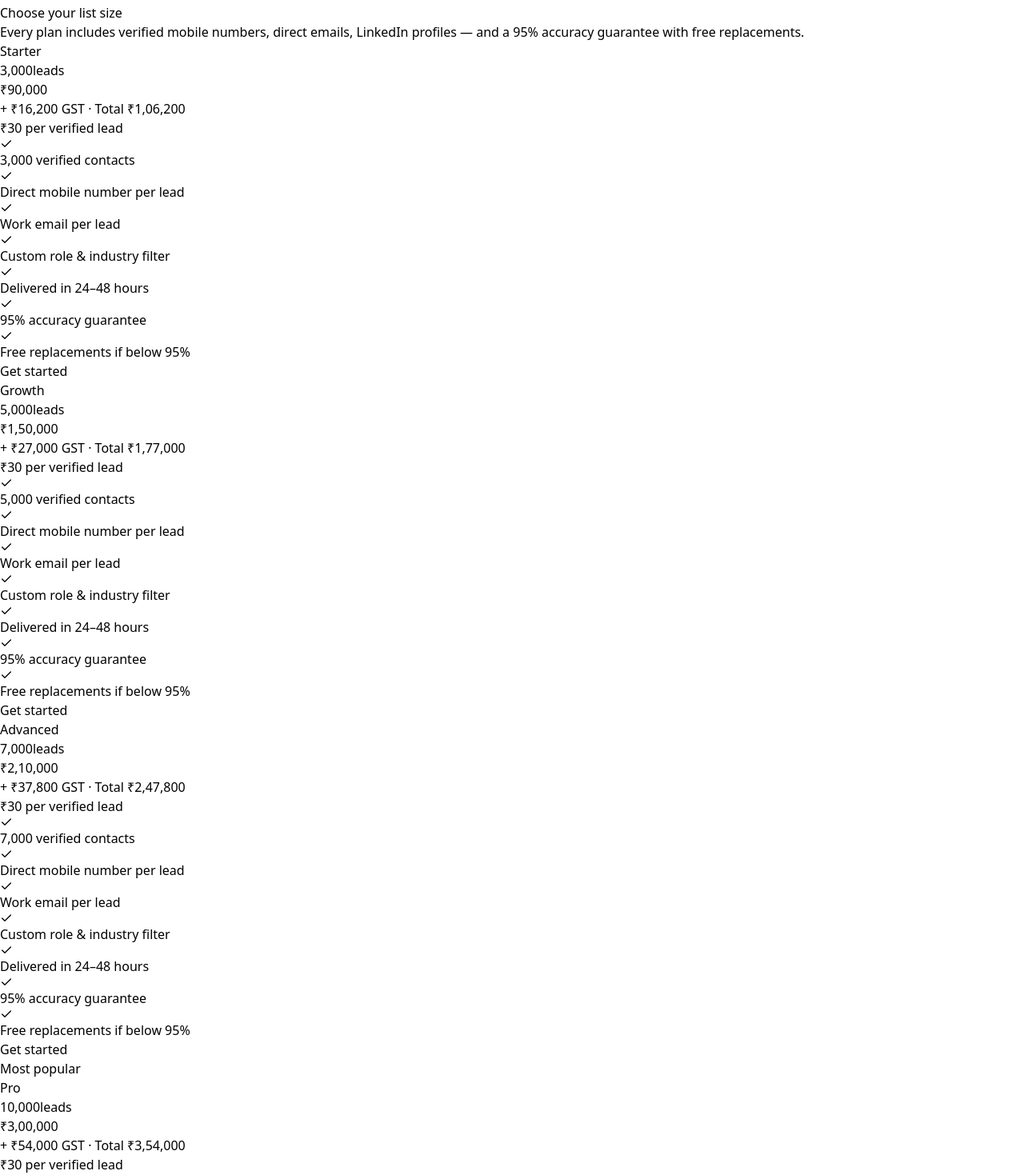
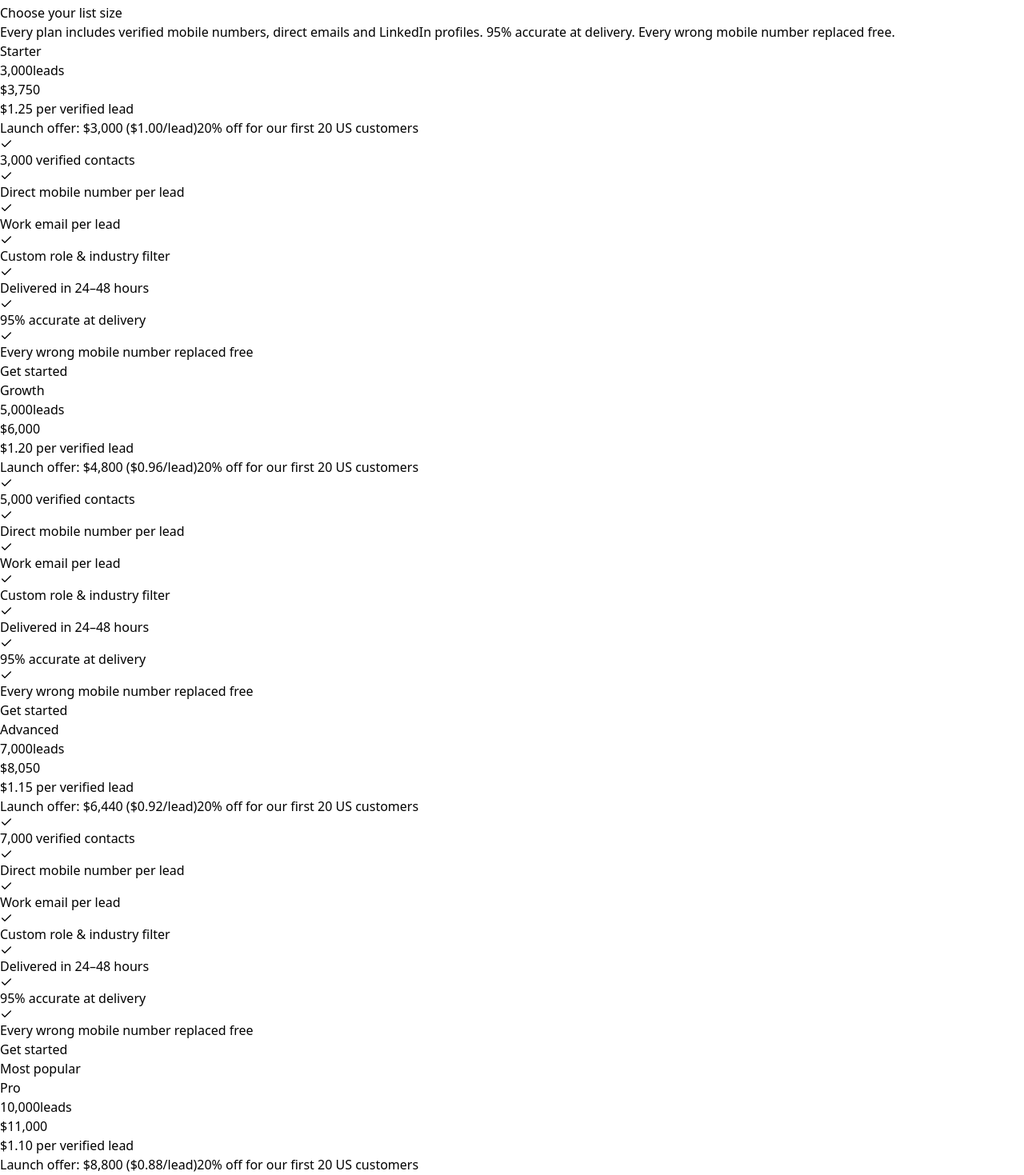
Before and after one commit to shivar531/Vitalhawks, a React (Vite) app in the folder project/: page /Pricing in a window 1280 px wide. Shown: the part 640-2109 px from the top of the page at 80% size. Built offline with nearby package versions, Linux system fonts and the light colour scheme.

Commit message:
Add files via upload

```diff
--- a/project/src/Component/Plan.jsx
+++ b/project/src/Component/Plan.jsx
@@ -3,12 +3,12 @@ import { FiCheck } from "react-icons/fi";
 import { Link } from "react-router-dom";
 
 const plans = [
-  { name: "Starter", leads: "3,000", price: "₹90,000", note: "+ ₹16,200 GST · Total ₹1,06,200" },
-  { name: "Growth", leads: "5,000", price: "₹1,50,000", note: "+ ₹27,000 GST · Total ₹1,77,000" },
-  { name: "Advanced", leads: "7,000", price: "₹2,10,000", note: "+ ₹37,800 GST · Total ₹2,47,800" },
-  { name: "Pro", leads: "10,000", price: "₹3,00,000", note: "+ ₹54,000 GST · Total ₹3,54,000" },
-  { name: "Scale", leads: "15,000", price: "₹4,50,000", note: "+ ₹81,000 GST · Total ₹5,31,000" },
-  { name: "Enterprise", leads: "20,000", price: "₹6,00,000", note: "+ ₹1,08,000 GST · Total ₹7,08,000" },
+  { name: "Starter", leads: "3,000", price: "$3,750", perLead: "$1.25", launch: "$3,000", launchPerLead: "$1.00" },
+  { name: "Growth", leads: "5,000", price: "$6,000", perLead: "$1.20", launch: "$4,800", launchPerLead: "$0.96" },
+  { name: "Advanced", leads: "7,000", price: "$8,050", perLead: "$1.15", launch: "$6,440", launchPerLead: "$0.92" },
+  { name: "Pro", leads: "10,000", price: "$11,000", perLead: "$1.10", launch: "$8,800", launchPerLead: "$0.88" },
+  { name: "Scale", leads: "15,000", price: "$15,750", perLead: "$1.05", launch: "$12,600", launchPerLead: "$0.84" },
+  { name: "Enterprise", leads: "20,000", price: "$20,000", perLead: "$1.00", launch: "$16,000", launchPerLead: "$0.80" },
 ];
 
 export default function PricingSection() {
@@ -27,8 +27,8 @@ export default function PricingSection() {
           </h2>
 
           <p className="text-gray-400 max-w-2xl">
-            Every plan includes verified mobile numbers, direct emails, LinkedIn profiles —
-            and a 95% accuracy guarantee with free replacements.
+            Every plan includes verified mobile numbers, direct emails and LinkedIn profiles.
+            95% accurate at delivery. Every wrong mobile number replaced free.
           </p>
         </div>
 
@@ -68,12 +68,17 @@ export default function PricingSection() {
               {/* PRICE */}
               <p className="text-xl text-white font-medium">{plan.price}</p>
 
-              {/* NOTE */}
-              <p className="text-xs text-gray-500 mb-4">{plan.note}</p>
+              {/* PER LEAD */}
+              <p className="text-xs text-gray-500 mb-4">
+                {plan.perLead} per verified lead
+              </p>
 
-              {/* PER LEAD */}
+              {/* LAUNCH OFFER */}
               <p className="text-sm text-green-400 mb-6">
-                ₹30 per verified lead
+                Launch offer: {plan.launch} ({plan.launchPerLead}/lead)
+                <span className="block text-xs text-gray-500 mt-1">
+                  20% off for our first 20 US customers
+                </span>
               </p>
 
               <div className="border-t border-white/10 mb-6"></div>
@@ -103,12 +108,12 @@ export default function PricingSection() {
 
                 <li className="flex items-center gap-2 text-green-400">
                   <FiCheck />
-                  95% accuracy guarantee
+                  95% accurate at delivery
                 </li>
 
                 <li className="flex items-center gap-2 text-green-400">
                   <FiCheck />
-                  Free replacements if below 95%
+                  Every wrong mobile number replaced free
                 </li>
               </ul>
 
@@ -132,7 +137,7 @@ export default function PricingSection() {
 
         {/* FOOTER */}
         <p className="text-center text-gray-500 text-sm mt-10">
-          All prices in INR · 18% GST applicable · Prices shown are base + GST breakdown
+          All prices in USD · No taxes added · Free replacement applies to mobile numbers
         </p>
 
       </div>
```
